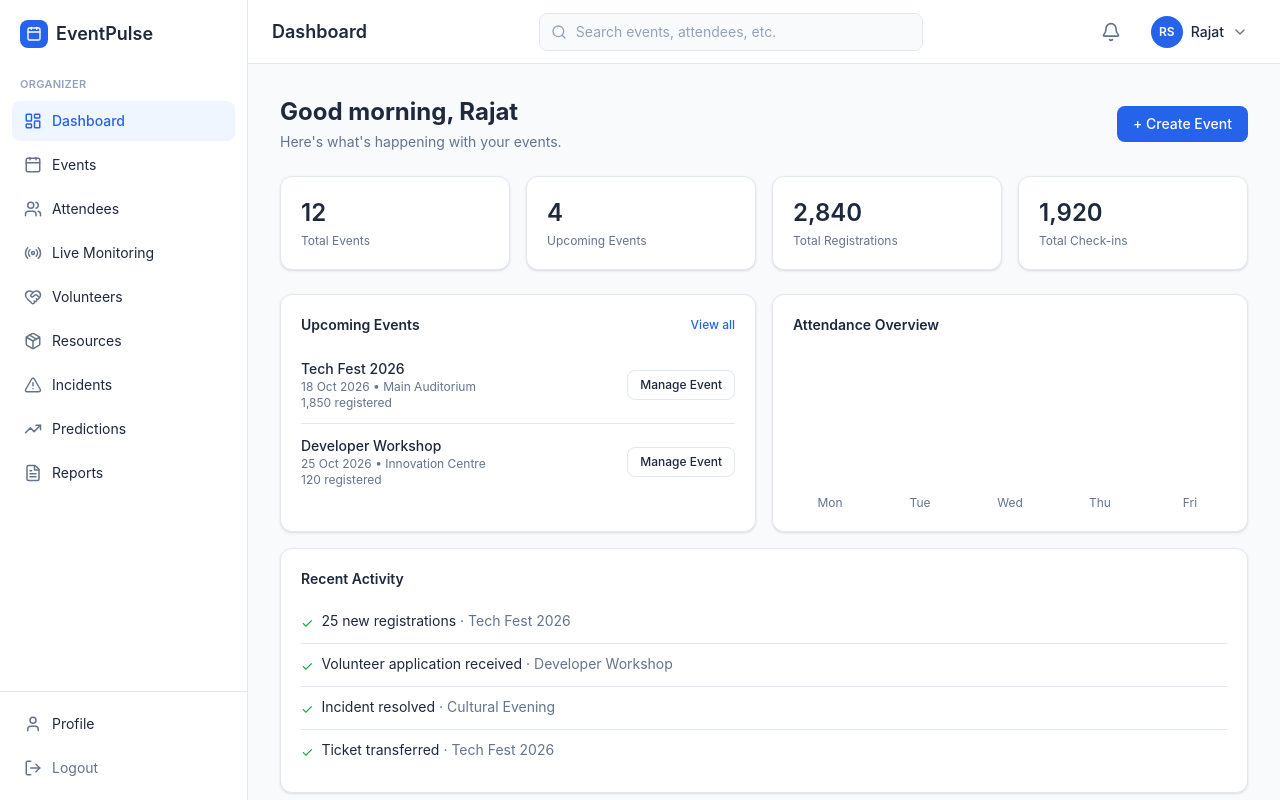
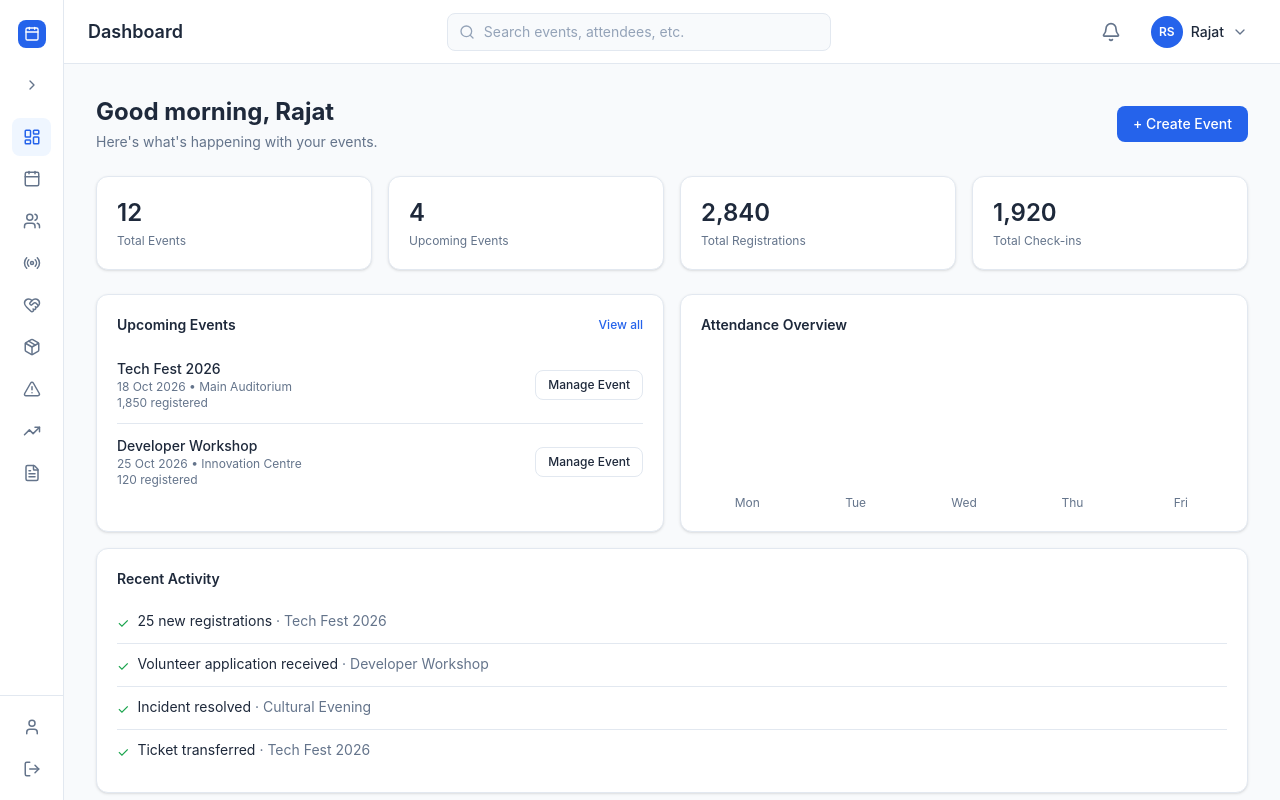
Before and after one commit to Anushka-Verma-CODES/EventPulse, a React (Vite) app in the folder frontend/: page /organizer/dashboard in a window 1280 px wide. Built offline with nearby package versions, Linux system fonts and the light colour scheme.

Commit message:
feat: update sidebars to support initial collapsed state and improve navigation accessibility

```diff
--- a/frontend/src/components/layout/AttendeeSidebar.tsx
+++ b/frontend/src/components/layout/AttendeeSidebar.tsx
@@ -6,8 +6,8 @@ import {
   Ticket,
   User,
   LogOut,
-  PanelLeftClose,
-  PanelLeftOpen,
+  ChevronLeft,
+  ChevronRight,
 } from "lucide-react";
 
 const navItems = [
@@ -19,11 +19,12 @@ const navItems = [
 
 interface AttendeeSidebarProps {
   onNavigate?: () => void;
+  initiallyCollapsed?: boolean;
 }
 
-export default function AttendeeSidebar({ onNavigate }: AttendeeSidebarProps) {
+export default function AttendeeSidebar({ onNavigate, initiallyCollapsed = true }: AttendeeSidebarProps) {
   const navigate = useNavigate();
-  const [isCollapsed, setIsCollapsed] = useState(true);
+  const [isCollapsed, setIsCollapsed] = useState(initiallyCollapsed);
 
   function handleLogout() {
     // Later: clear the auth session/token here before redirecting.
@@ -32,7 +33,7 @@ export default function AttendeeSidebar({ onNavigate }: AttendeeSidebarProps) {
   return (
     <aside
       className={`flex h-full flex-col border-r border-[#E2E8F0] bg-white transition-[width] duration-300 ${
-        isCollapsed ? "w-[76px]" : "w-[248px]"
+        isCollapsed ? "w-[64px]" : "w-[216px]"
       }`}
     >
       <Link
@@ -49,14 +50,14 @@ export default function AttendeeSidebar({ onNavigate }: AttendeeSidebarProps) {
       <button
         type="button"
         onClick={() => setIsCollapsed((collapsed) => !collapsed)}
-        aria-label={isCollapsed ? "Expand sidebar" : "Collapse sidebar"}
-        title={isCollapsed ? "Expand sidebar" : "Collapse sidebar"}
-        className={`mx-3 mb-4 flex items-center rounded-lg py-2 text-[#64748B] transition-colors hover:bg-[#F8FAFC] hover:text-[#2563EB] ${
+        aria-label={isCollapsed ? "Expand navigation" : "Collapse navigation"}
+        title={isCollapsed ? "Expand navigation" : "Collapse navigation"}
+        className={`mx-3 mb-4 flex items-center rounded-lg border border-transparent py-2 text-[#64748B] transition-colors hover:border-[#DBEAFE] hover:bg-[#EFF6FF] hover:text-[#2563EB] ${
           isCollapsed ? "justify-center" : "gap-2 px-3"
         }`}
       >
-        {isCollapsed ? <PanelLeftOpen className="h-4 w-4" /> : <PanelLeftClose className="h-4 w-4" />}
-        {!isCollapsed && <span className="text-xs font-semibold">Collapse menu</span>}
+        {isCollapsed ? <ChevronRight className="h-4 w-4" /> : <ChevronLeft className="h-4 w-4" />}
+        {!isCollapsed && <span className="text-xs font-semibold">Collapse navigation</span>}
       </button>
 
       {!isCollapsed && (
@@ -73,6 +74,7 @@ export default function AttendeeSidebar({ onNavigate }: AttendeeSidebarProps) {
               key={item.to}
               to={item.to}
               onClick={onNavigate}
+              title={isCollapsed ? item.label : undefined}
               className={({ isActive }) =>
                 `flex items-center rounded-lg py-2.5 text-sm transition-colors ${
                   isCollapsed ? "justify-center px-2" : "justify-between px-3"
--- a/frontend/src/components/layout/MobileSidebar.tsx
+++ b/frontend/src/components/layout/MobileSidebar.tsx
@@ -25,7 +25,7 @@ export default function MobileSidebar({ isOpen, onClose }: MobileSidebarProps) {
         >
           <X className="h-5 w-5" />
         </button>
-        <AttendeeSidebar onNavigate={onClose} />
+        <AttendeeSidebar onNavigate={onClose} initiallyCollapsed={false} />
       </div>
     </div>
   );
--- a/frontend/src/components/layout/OrganizerMobileSidebar.tsx
+++ b/frontend/src/components/layout/OrganizerMobileSidebar.tsx
@@ -21,7 +21,7 @@ export default function OrganizerMobileSidebar({ isOpen, onClose }: OrganizerMob
         >
           <X className="h-5 w-5" />
         </button>
-        <OrganizerSidebar onNavigate={onClose} />
+        <OrganizerSidebar onNavigate={onClose} initiallyCollapsed={false} />
       </div>
     </div>
   );
--- a/frontend/src/components/layout/OrganizerSidebar.tsx
+++ b/frontend/src/components/layout/OrganizerSidebar.tsx
@@ -1,3 +1,4 @@
+import { useState } from "react";
 import { NavLink, Link, useNavigate } from "react-router-dom";
 import {
   LayoutDashboard,
@@ -11,6 +12,8 @@ import {
   FileText,
   User,
   LogOut,
+  ChevronLeft,
+  ChevronRight,
 } from "lucide-react";
 
 const navItems = [
@@ -27,27 +30,38 @@ const navItems = [
 
 interface OrganizerSidebarProps {
   onNavigate?: () => void;
+  initiallyCollapsed?: boolean;
 }
 
-export default function OrganizerSidebar({ onNavigate }: OrganizerSidebarProps) {
+export default function OrganizerSidebar({ onNavigate, initiallyCollapsed = true }: OrganizerSidebarProps) {
   const navigate = useNavigate();
+  const [isCollapsed, setIsCollapsed] = useState(initiallyCollapsed);
 
   function handleLogout() {
     navigate("/login");
   }
 
   return (
-    <aside className="flex h-full w-[248px] flex-col border-r border-[#E2E8F0] bg-white">
-      <Link to="/" className="flex items-center gap-2 px-5 py-5 hover:opacity-80">
+    <aside className={`flex h-full flex-col border-r border-[#E2E8F0] bg-white transition-[width] duration-300 ${isCollapsed ? "w-[64px]" : "w-[216px]"}`}>
+      <Link to="/" title="EventPulse home" className={`flex items-center gap-2 py-5 hover:opacity-80 ${isCollapsed ? "justify-center px-3" : "px-5"}`}>
         <span className="flex h-7 w-7 items-center justify-center rounded-lg bg-[#2563EB] text-white">
           <Calendar className="h-4 w-4" />
         </span>
-        <span className="text-lg font-semibold text-[#1E293B]">EventPulse</span>
+        {!isCollapsed && <span className="text-lg font-semibold text-[#1E293B]">EventPulse</span>}
       </Link>
 
-      <div className="px-5 pb-2 pt-2 text-[11px] font-semibold tracking-wide text-[#94A3B8]">
-        ORGANIZER
-      </div>
+      <button
+        type="button"
+        onClick={() => setIsCollapsed((collapsed) => !collapsed)}
+        aria-label={isCollapsed ? "Expand navigation" : "Collapse navigation"}
+        title={isCollapsed ? "Expand navigation" : "Collapse navigation"}
+        className={`mx-3 mb-4 flex items-center rounded-lg border border-transparent py-2 text-[#64748B] transition-colors hover:border-[#DBEAFE] hover:bg-[#EFF6FF] hover:text-[#2563EB] ${isCollapsed ? "justify-center" : "gap-2 px-3"}`}
+      >
+        {isCollapsed ? <ChevronRight className="h-4 w-4" /> : <ChevronLeft className="h-4 w-4" />}
+        {!isCollapsed && <span className="text-xs font-semibold">Collapse navigation</span>}
+      </button>
+
+      {!isCollapsed && <div className="px-5 pb-2 text-[11px] font-semibold tracking-wide text-[#94A3B8]">ORGANIZER</div>}
 
       <nav className="flex flex-1 flex-col gap-1 overflow-y-auto px-3">
         {navItems.map((item) => {
@@ -57,8 +71,9 @@ export default function OrganizerSidebar({ onNavigate }: OrganizerSidebarProps)
               key={item.to}
               to={item.to}
               onClick={onNavigate}
+              title={isCollapsed ? item.label : undefined}
               className={({ isActive }) =>
-                `flex items-center gap-2.5 rounded-lg px-3 py-2.5 text-sm transition-colors ${
+                `flex items-center rounded-lg py-2.5 text-sm transition-colors ${isCollapsed ? "justify-center px-2" : "gap-2.5 px-3"} ${
                   isActive
                     ? "bg-[#EFF6FF] font-medium text-[#2563EB]"
                     : "text-[#1E293B] hover:bg-[#F8FAFC] hover:text-[#2563EB]"
@@ -68,7 +83,7 @@ export default function OrganizerSidebar({ onNavigate }: OrganizerSidebarProps)
               {({ isActive }) => (
                 <>
                   <Icon className={`h-4.5 w-4.5 ${isActive ? "text-[#2563EB]" : "text-[#64748B]"}`} />
-                  {item.label}
+                  {!isCollapsed && item.label}
                 </>
               )}
             </NavLink>
@@ -80,22 +95,24 @@ export default function OrganizerSidebar({ onNavigate }: OrganizerSidebarProps)
         <NavLink
           to="/organizer/profile"
           onClick={onNavigate}
+          title={isCollapsed ? "Profile" : undefined}
           className={({ isActive }) =>
-            `flex items-center gap-2.5 rounded-lg px-3 py-2.5 text-sm transition-colors ${
+            `flex items-center rounded-lg py-2.5 text-sm transition-colors ${isCollapsed ? "justify-center px-2" : "gap-2.5 px-3"} ${
               isActive ? "bg-[#EFF6FF] font-medium text-[#2563EB]" : "text-[#1E293B] hover:bg-[#F8FAFC]"
             }`
           }
         >
           <User className="h-4.5 w-4.5 text-[#64748B]" />
-          Profile
+          {!isCollapsed && "Profile"}
         </NavLink>
         <button
           type="button"
           onClick={handleLogout}
-          className="mt-1 flex w-full items-center gap-2.5 rounded-lg px-3 py-2.5 text-sm text-[#64748B] transition-colors hover:bg-[#F8FAFC] hover:text-[#DC2626]"
+          title="Logout"
+          className={`mt-1 flex w-full items-center rounded-lg py-2.5 text-sm text-[#64748B] transition-colors hover:bg-[#F8FAFC] hover:text-[#DC2626] ${isCollapsed ? "justify-center px-2" : "gap-2.5 px-3"}`}
         >
           <LogOut className="h-4.5 w-4.5" />
-          Logout
+          {!isCollapsed && "Logout"}
         </button>
       </div>
     </aside>
--- a/frontend/src/components/layout/VolunteerMobileSidebar.tsx
+++ b/frontend/src/components/layout/VolunteerMobileSidebar.tsx
@@ -21,7 +21,7 @@ export default function VolunteerMobileSidebar({ isOpen, onClose }: VolunteerMob
         >
           <X className="h-5 w-5" />
         </button>
-        <VolunteerSidebar onNavigate={onClose} />
+        <VolunteerSidebar onNavigate={onClose} initiallyCollapsed={false} />
       </div>
     </div>
   );
--- a/frontend/src/components/layout/VolunteerSidebar.tsx
+++ b/frontend/src/components/layout/VolunteerSidebar.tsx
@@ -1,3 +1,4 @@
+import { useState } from "react";
 import { NavLink, Link, useNavigate } from "react-router-dom";
 import {
   LayoutDashboard,
@@ -9,6 +10,8 @@ import {
   User,
   LogOut,
   Calendar,
+  ChevronLeft,
+  ChevronRight,
 } from "lucide-react";
 
 const navItems = [
@@ -23,27 +26,38 @@ const navItems = [
 
 interface VolunteerSidebarProps {
   onNavigate?: () => void;
+  initiallyCollapsed?: boolean;
 }
 
-export default function VolunteerSidebar({ onNavigate }: VolunteerSidebarProps) {
+export default function VolunteerSidebar({ onNavigate, initiallyCollapsed = true }: VolunteerSidebarProps) {
   const navigate = useNavigate();
+  const [isCollapsed, setIsCollapsed] = useState(initiallyCollapsed);
 
   function handleLogout() {
     navigate("/login");
   }
 
   return (
-    <aside className="flex h-full w-[248px] flex-col border-r border-[#E2E8F0] bg-white">
-      <Link to="/" className="flex items-center gap-2 px-5 py-5 hover:opacity-80">
+    <aside className={`flex h-full flex-col border-r border-[#E2E8F0] bg-white transition-[width] duration-300 ${isCollapsed ? "w-[64px]" : "w-[216px]"}`}>
+      <Link to="/" title="EventPulse home" className={`flex items-center gap-2 py-5 hover:opacity-80 ${isCollapsed ? "justify-center px-3" : "px-5"}`}>
         <span className="flex h-7 w-7 items-center justify-center rounded-lg bg-[#2563EB] text-white">
           <Calendar className="h-4 w-4" />
         </span>
-        <span className="text-lg font-semibold text-[#1E293B]">EventPulse</span>
+        {!isCollapsed && <span className="text-lg font-semibold text-[#1E293B]">EventPulse</span>}
       </Link>
 
-      <div className="px-5 pb-2 pt-2 text-[11px] font-semibold tracking-wide text-[#94A3B8]">
-        VOLUNTEER
-      </div>
+      <button
+        type="button"
+        onClick={() => setIsCollapsed((collapsed) => !collapsed)}
+        aria-label={isCollapsed ? "Expand navigation" : "Collapse navigation"}
+        title={isCollapsed ? "Expand navigation" : "Collapse navigation"}
+        className={`mx-3 mb-4 flex items-center rounded-lg border border-transparent py-2 text-[#64748B] transition-colors hover:border-[#DBEAFE] hover:bg-[#EFF6FF] hover:text-[#2563EB] ${isCollapsed ? "justify-center" : "gap-2 px-3"}`}
+      >
+        {isCollapsed ? <ChevronRight className="h-4 w-4" /> : <ChevronLeft className="h-4 w-4" />}
+        {!isCollapsed && <span className="text-xs font-semibold">Collapse navigation</span>}
+      </button>
+
+      {!isCollapsed && <div className="px-5 pb-2 text-[11px] font-semibold tracking-wide text-[#94A3B8]">VOLUNTEER</div>}
 
       <nav className="flex flex-1 flex-col gap-1 px-3">
         {navItems.map((item) => {
@@ -53,8 +67,9 @@ export default function VolunteerSidebar({ onNavigate }: VolunteerSidebarProps)
               key={item.to}
               to={item.to}
               onClick={onNavigate}
+              title={isCollapsed ? item.label : undefined}
               className={({ isActive }) =>
-                `flex items-center gap-2.5 rounded-lg px-3 py-2.5 text-sm transition-colors ${
+                `flex items-center rounded-lg py-2.5 text-sm transition-colors ${isCollapsed ? "justify-center px-2" : "gap-2.5 px-3"} ${
                   isActive
                     ? "bg-[#EFF6FF] font-medium text-[#2563EB]"
                     : "text-[#1E293B] hover:bg-[#F8FAFC] hover:text-[#2563EB]"
@@ -64,7 +79,7 @@ export default function VolunteerSidebar({ onNavigate }: VolunteerSidebarProps)
               {({ isActive }) => (
                 <>
                   <Icon className={`h-4.5 w-4.5 ${isActive ? "text-[#2563EB]" : "text-[#64748B]"}`} />
-                  {item.label}
+                  {!isCollapsed && item.label}
                 </>
               )}
             </NavLink>
@@ -76,10 +91,11 @@ export default function VolunteerSidebar({ onNavigate }: VolunteerSidebarProps)
         <button
           type="button"
           onClick={handleLogout}
-          className="flex w-full items-center gap-2.5 rounded-lg px-3 py-2.5 text-sm text-[#64748B] transition-colors hover:bg-[#F8FAFC] hover:text-[#DC2626]"
+          title="Logout"
+          className={`flex w-full items-center rounded-lg py-2.5 text-sm text-[#64748B] transition-colors hover:bg-[#F8FAFC] hover:text-[#DC2626] ${isCollapsed ? "justify-center px-2" : "gap-2.5 px-3"}`}
         >
           <LogOut className="h-4.5 w-4.5" />
-          Logout
+          {!isCollapsed && "Logout"}
         </button>
       </div>
     </aside>
```
